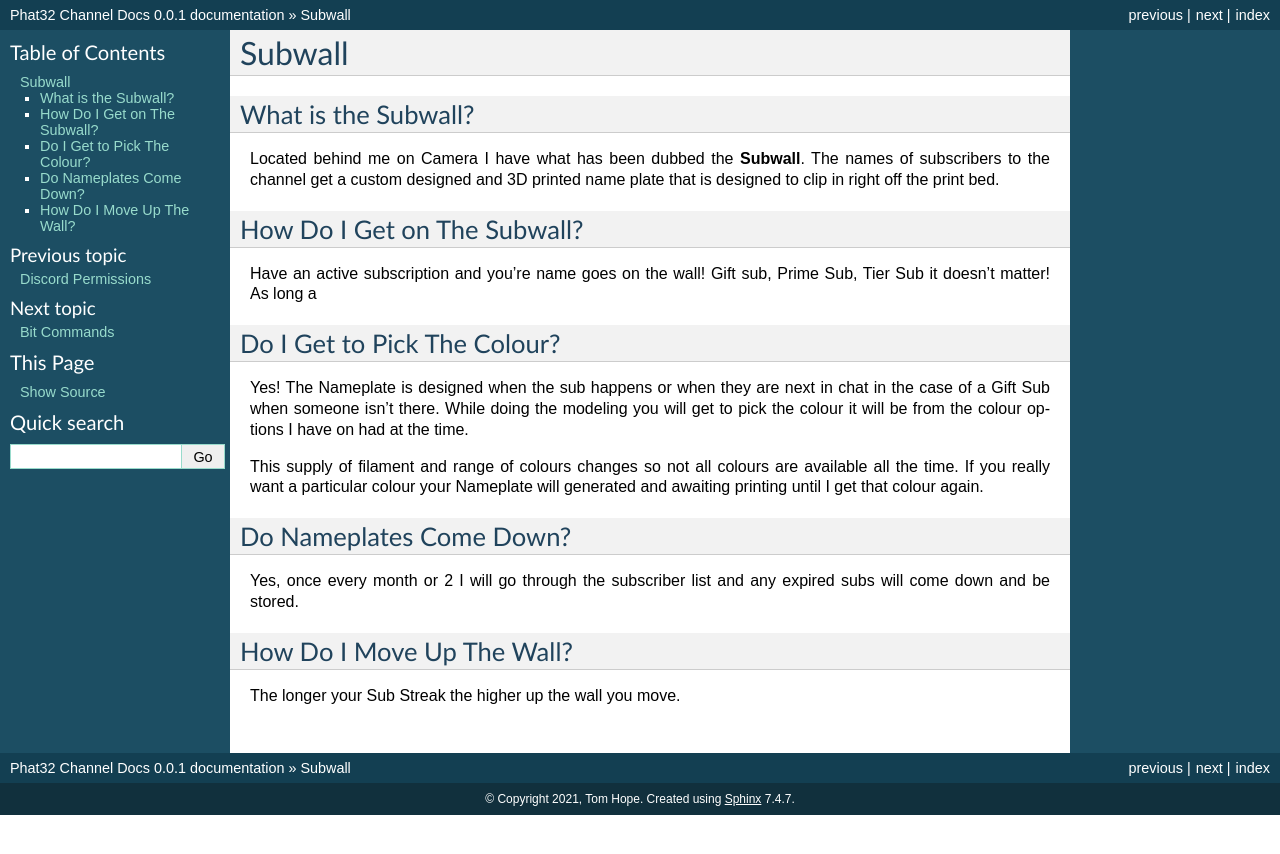
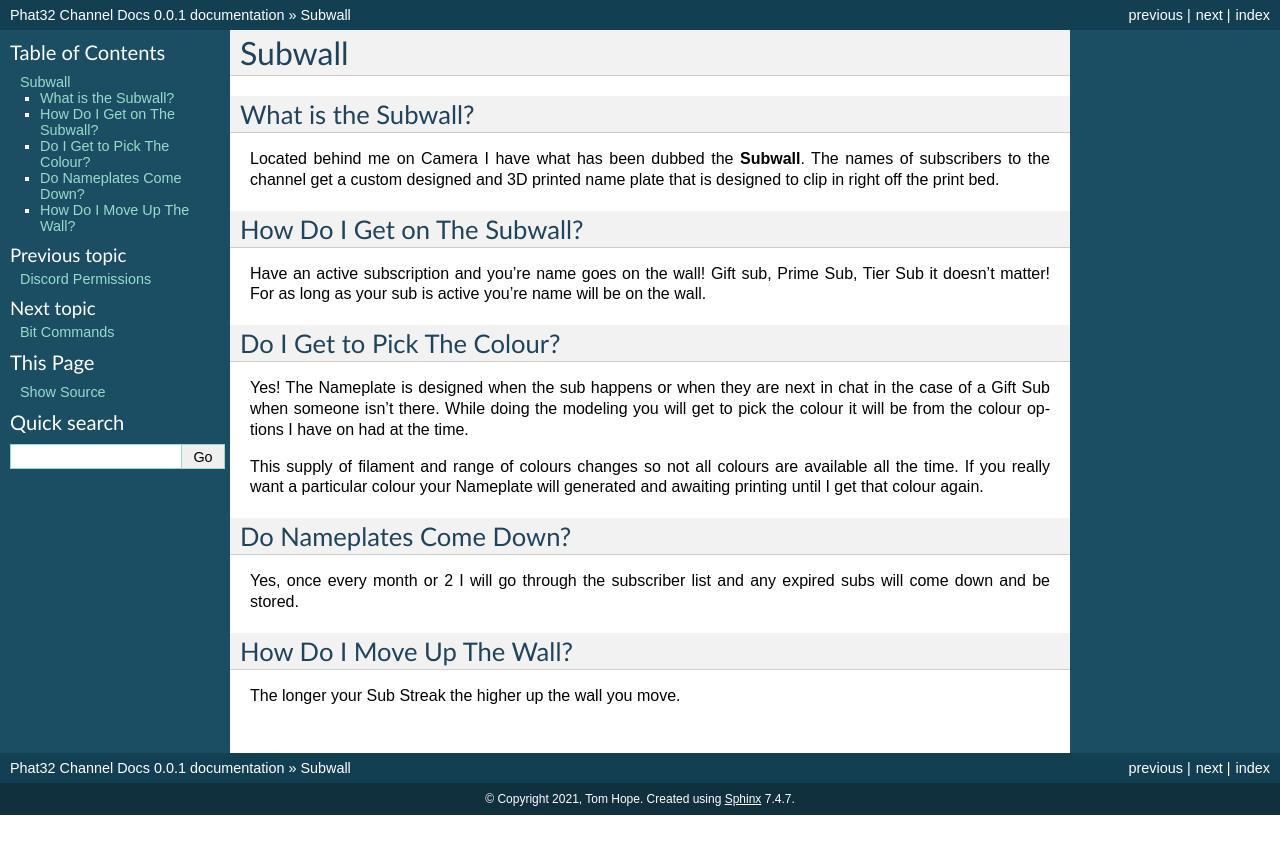
Before and after one commit to YukiSkyex0/Struggle-Bus-Channel-Docs, a Sphinx documentation site: the page built from docs/subs/Subwall.rst, in a window 1280 px wide. Shown: the top 854 px of the page. Built offline with Sphinx 7.4.7, drawn with Linux system fonts in a browser that asks for light colours.

Commit message:
Finished text

```diff
--- a/docs/subs/Subwall.rst
+++ b/docs/subs/Subwall.rst
@@ -10,7 +10,7 @@ Located behind me on Camera I have what has been dubbed the **Subwall**. The nam
 How Do I Get on The Subwall?
 ----------------------------
 
-Have an active subscription and you're name goes on the wall! Gift sub, Prime Sub, Tier Sub it doesn't matter! As long a
+Have an active subscription and you're name goes on the wall! Gift sub, Prime Sub, Tier Sub it doesn't matter! For as long as your sub is active you're name will be on the wall.
 
 Do I Get to Pick The Colour?
 ----------------------------
```
